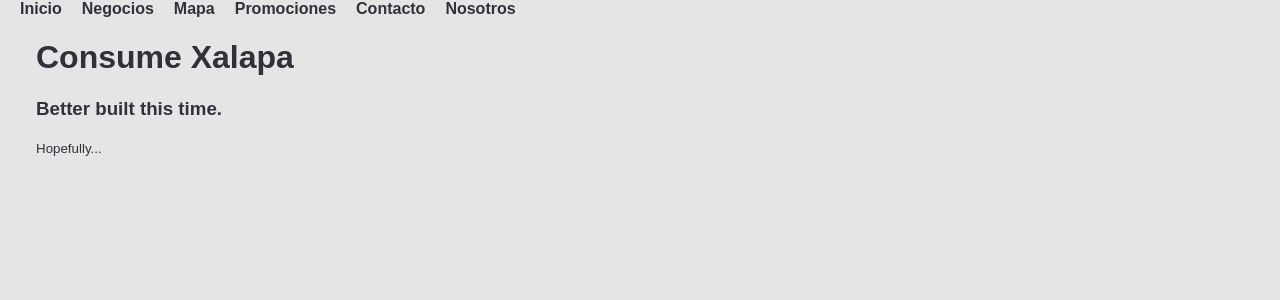
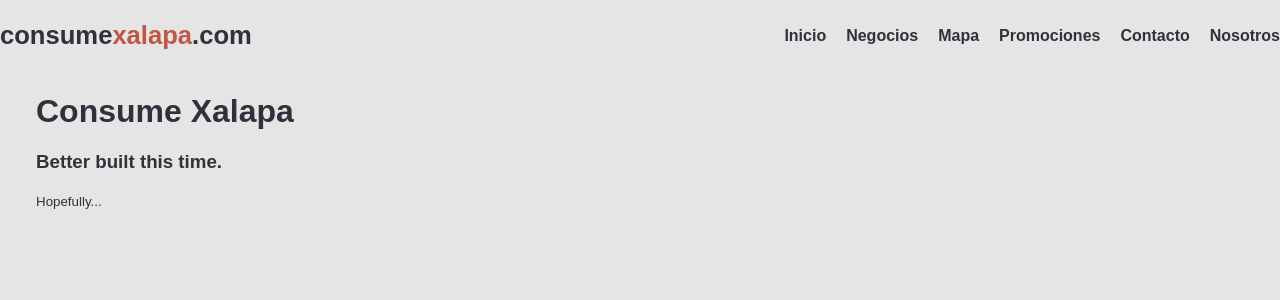
Before and after one commit to JoseCrz/consume-xalapa, a Next.js app: page / in a window 1280 px wide. Shown: the top 300 px of the page. Built offline with nearby package versions, Linux system fonts and the light colour scheme.

Commit message:
Create LogoText Component

```diff
--- /dev/null
+++ b/components/LogoText/index.js
@@ -0,0 +1,13 @@
+import React from "react";
+
+import { H2, Highlight } from "./style";
+
+export const LogoText = () => {
+  return (
+    <H2>
+      consume
+      <Highlight>xalapa</Highlight>
+      .com
+    </H2>
+  );
+};
--- /dev/null
+++ b/components/LogoText/style.js
@@ -0,0 +1,14 @@
+import styled from "styled-components";
+
+export const H2 = styled.h2`
+  color: var(--text);
+  font-family: var(--logo-font);
+  font-size: 1.6em;
+  font-weight: bold;
+  text-align: center;
+`;
+
+export const Highlight = styled.span`
+  font-family: var(--logo-font);
+  color: var(--primary);
+`;
--- a/components/Navbar/index.js
+++ b/components/Navbar/index.js
@@ -1,11 +1,14 @@
 import React from "react";
 import Link from "next/link";
+
+import { LogoText } from "../LogoText";
 
 import { Header, Nav, Ul, Li, A } from "./style";
 
 export const Navbar = () => {
   return (
     <Header>
+      <LogoText />
       <Nav>
         <Ul>
           <Li>
```
